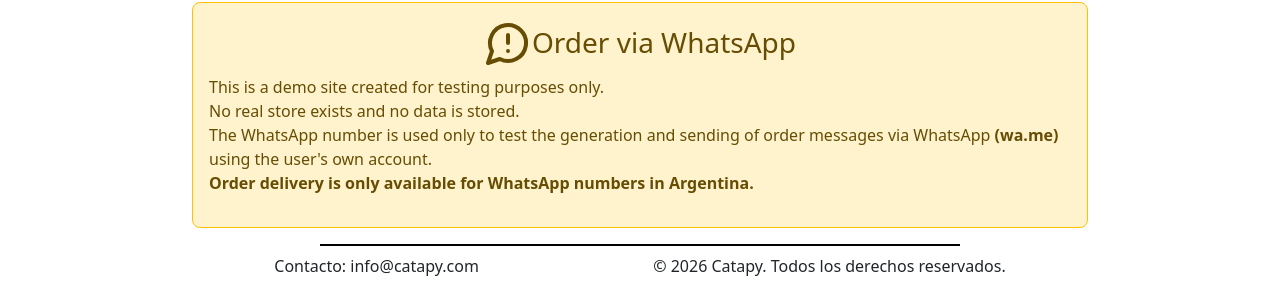
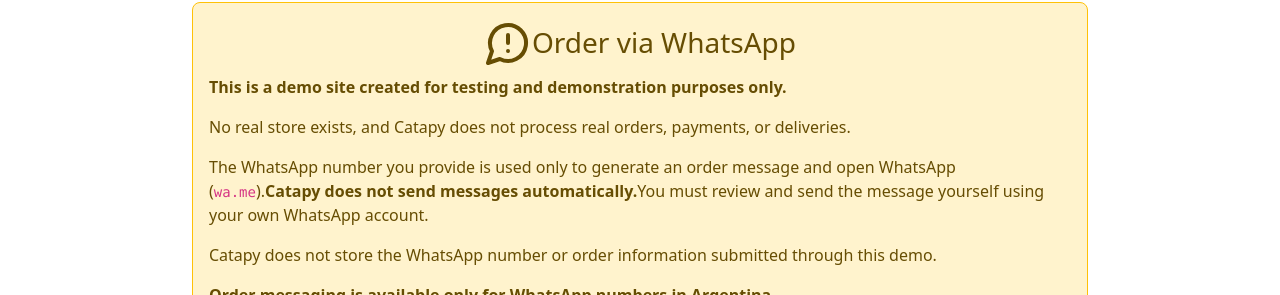
Before and after one commit to XRukazuX/E-Commerce, a React (Vite) app: page /Orders in a window 1280 px wide. Shown: the part 657-952 px from the top of the page. Built offline with nearby package versions, Linux system fonts and the light colour scheme; no server answers; a web font is replaced by a local one.

Commit message:
read.me and notification add

```diff
--- a/src/Pages/Bag.jsx
+++ b/src/Pages/Bag.jsx
@@ -138,14 +138,33 @@
             Order via WhatsApp
           </h3>
           <p>
-            This is a demo site created for testing purposes only. <br />
-            No real store exists and no data is stored. <br />
-            The WhatsApp number is used only to test the generation and sending
-            of order messages via WhatsApp <strong>(wa.me)</strong> using the
-            user's own account.
-            <br />
             <strong>
-              Order delivery is only available for WhatsApp numbers in
+              This is a demo site created for testing and demonstration purposes
+              only.
+            </strong>
+          </p>
+
+          <p>
+            No real store exists, and Catapy does not process real orders,
+            payments, or deliveries.
+          </p>
+
+          <p>
+            The WhatsApp number you provide is used only to generate an order
+            message and open WhatsApp (<code>wa.me</code>).
+            <strong>Catapy does not send messages automatically.</strong>
+            You must review and send the message yourself using your own
+            WhatsApp account.
+          </p>
+
+          <p>
+            Catapy does not store the WhatsApp number or order information
+            submitted through this demo.
+          </p>
+
+          <p>
+            <strong>
+              Order messaging is available only for WhatsApp numbers in
               Argentina.
             </strong>
           </p>
```
Also changed, not shown: 1 other file (tests, documents, lock files or other folders).
